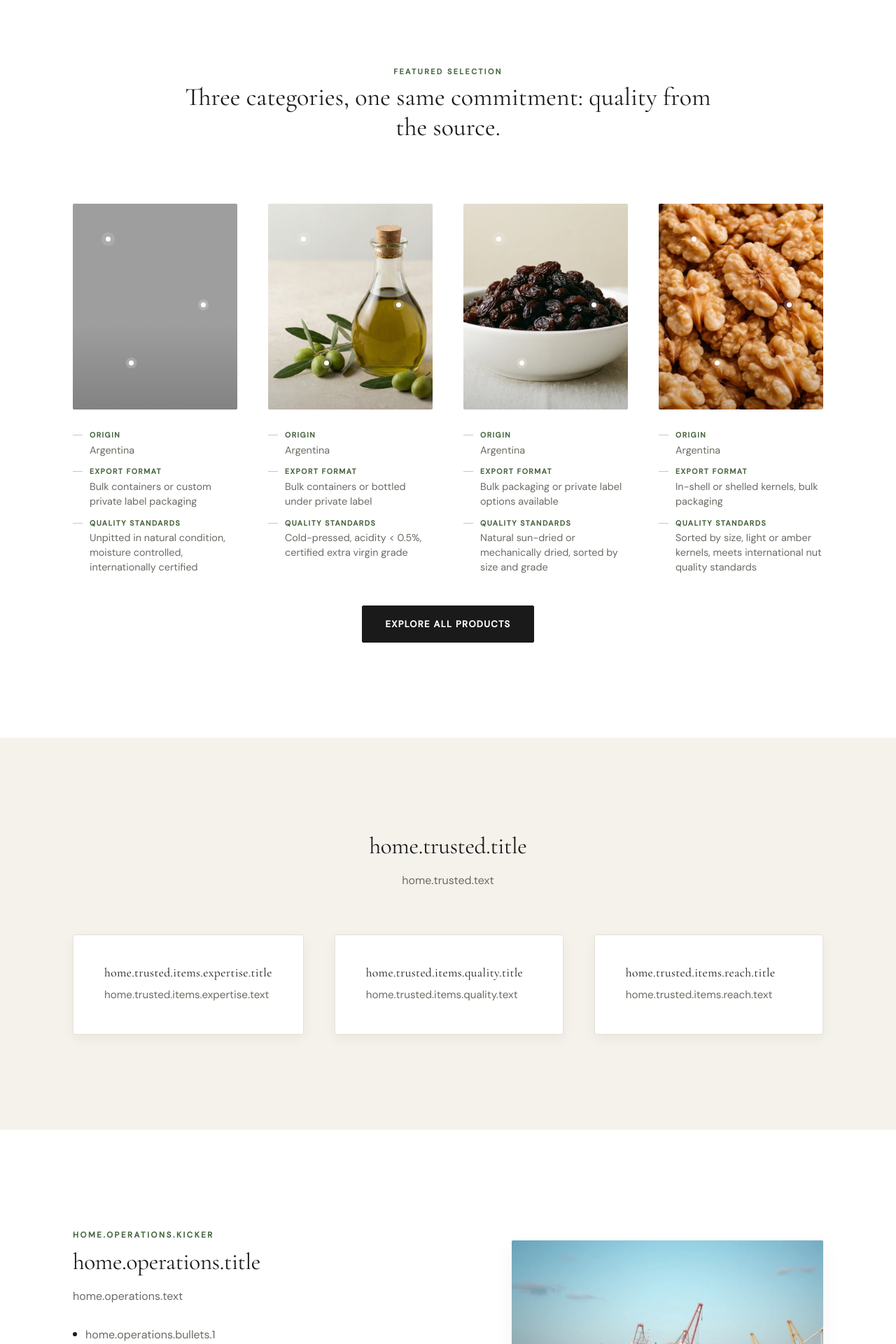
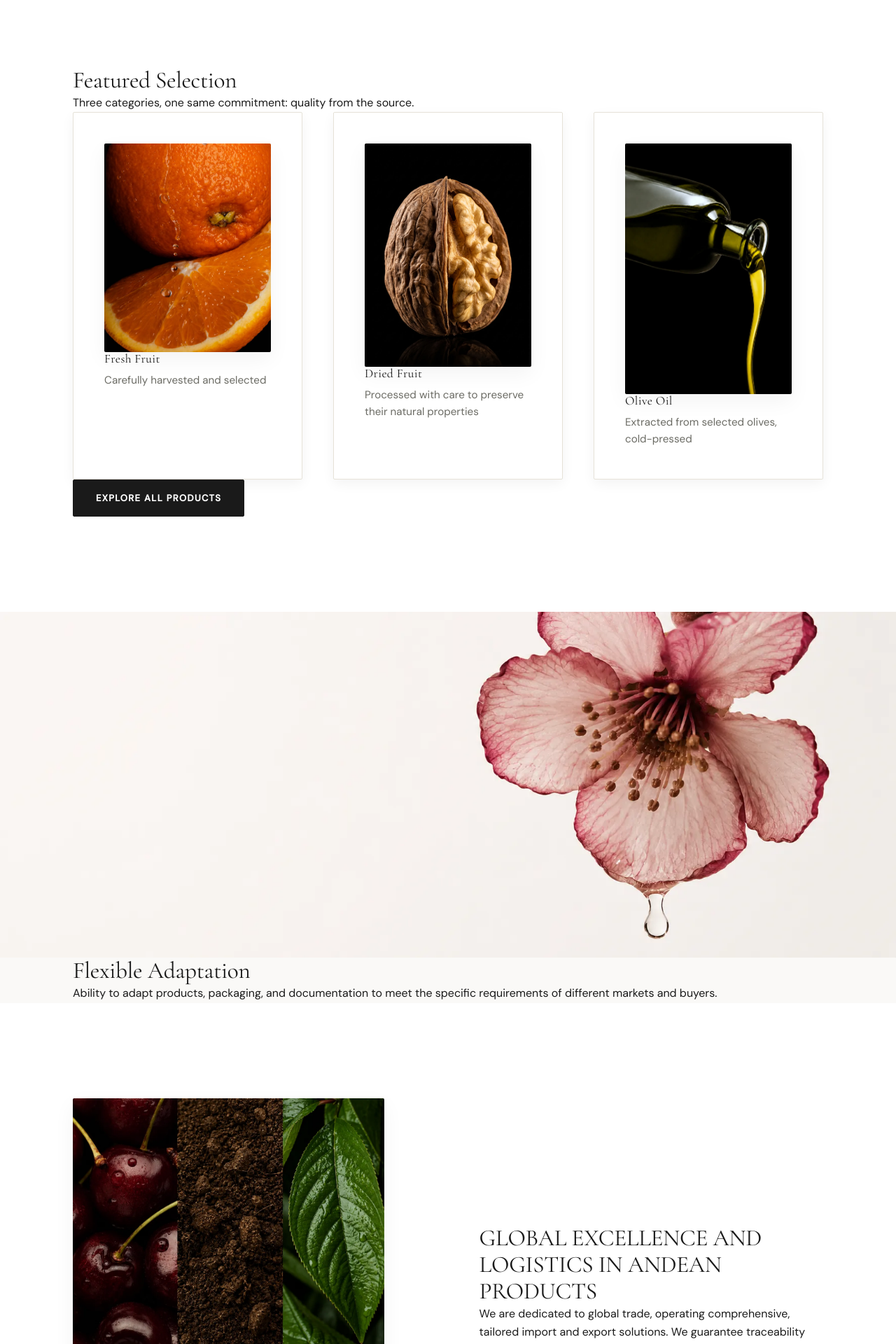
Before and after one commit to julietazcurra-commits/web-julieta, a React (Vite) app: page / in a window 1280 px wide. Shown: the part 840-2760 px from the top of the page at 70% size. Built offline with nearby package versions, Linux system fonts and the light colour scheme; grey boxes are pictures that could not be loaded.

Commit message:
Add files via upload

```diff
--- a/src/pages/HomePage.tsx
+++ b/src/pages/HomePage.tsx
@@ -1,6 +1,5 @@
 import { useTranslation } from "react-i18next";
 import { Hero } from "../components/home/Hero";
-import { HeroProducts } from "../components/home/HeroProducts";
 import { LocationPinIcon } from "../components/common/LocationPinIcon";
 import { Button } from "../components/ui/Button";
 import { images } from "../lib/images";
@@ -11,13 +10,11 @@ import "./home.css";
 export function HomePage() {
   const { t } = useTranslation();
 
-  const trustItems = [
-    { id: "expertise" },
-    { id: "quality" },
-    { id: "reach" },
+  const selectionItems = [
+    { id: "freshFruit", image: images.homeSelectionFreshFruit },
+    { id: "driedFruit", image: images.homeSelectionDriedFruit },
+    { id: "oliveOil", image: images.homeSelectionOliveOil },
   ] as const;
-
-  const operationsKicker = t("home.operations.kicker");
 
   return (
     <>
@@ -31,59 +28,59 @@ export function HomePage() {
 
       <Hero />
 
-      <HeroProducts />
-
-      <section className="page-section section-muted home-trusted" aria-labelledby="trusted-heading">
-        <div className="page-container container-narrow">
-          <h2 id="trusted-heading" className="home-trusted__title">
-            {t("home.trusted.title")}
+      <section className="page-section section-surface home-selection" aria-labelledby="selection-heading">
+        <div className="page-container">
+          <h2 id="selection-heading" className="home-selection__title">
+            {t("home.products.title")}
           </h2>
-          <p className="home-trusted__text">{t("home.trusted.text")}</p>
-        </div>
-
-        <div className="page-container">
-          <div className="home-trusted__grid">
-            {trustItems.map((item) => (
-              <article key={item.id} className="soft-card">
-                <h3>{t(`home.trusted.items.${item.id}.title`)}</h3>
-                <p>{t(`home.trusted.items.${item.id}.text`)}</p>
+          <p className="home-selection__subtitle">{t("home.products.subtitle")}</p>
+          <div className="card-grid home-selection__grid">
+            {selectionItems.map((item) => (
+              <article key={item.id} className="soft-card home-selection__card">
+                <div className="media-frame home-selection__media">
+                  <img src={item.image} alt={t(`home.products.items.${item.id}.title`)} loading="lazy" />
+                </div>
+                <h3>{t(`home.products.items.${item.id}.title`)}</h3>
+                <p>{t(`home.products.items.${item.id}.desc`)}</p>
               </article>
             ))}
+          </div>
+          <div className="home-selection__actions">
+            <Button to="/products">{t("home.products.cta")}</Button>
           </div>
         </div>
       </section>
 
-      <section className="page-section section-surface home-operations" aria-labelledby="operations-heading">
-        <div className="page-container split">
+      <section className="home-flexibility" aria-labelledby="flexibility-heading">
+        <img src={images.homeFlexibility} alt={t("home.flexibility.title")} className="home-flexibility__media" />
+        <div className="home-flexibility__overlay" aria-hidden />
+        <div className="home-flexibility__content page-container">
+          <h2 id="flexibility-heading">{t("home.flexibility.title")}</h2>
+          <p>{t("home.flexibility.text")}</p>
+        </div>
+      </section>
+
+      <section className="page-section section-surface home-excellence" aria-labelledby="excellence-heading">
+        <div className="page-container split split--reverse">
+          <div className="media-frame home-excellence__media">
+            <img src={images.homeExcellence} alt={t("home.excellence.title")} loading="lazy" />
+          </div>
           <div>
-            {operationsKicker && <p className="kicker">{operationsKicker}</p>}
-            <h2 id="operations-heading" className="home-operations__title">
-              {t("home.operations.title")}
+            <h2 id="excellence-heading" className="home-excellence__title">
+              {t("home.excellence.title")}
             </h2>
-            <p className="home-operations__text">{t("home.operations.text")}</p>
-            <ul className="home-operations__bullets">
-              {([1, 2, 3, 4] as const).map((n) => (
-                <li key={n}>{t(`home.operations.bullets.${n}`)}</li>
-              ))}
-            </ul>
-            <div className="home-operations__actions">
-              <Button to="/logistics">{t("home.operations.cta")}</Button>
-            </div>
-          </div>
-
-          <div className="media-frame home-operations__media">
-            <img src={images.portContainers} alt={t("a11y.images.home.operations")} loading="lazy" />
+            <p className="home-excellence__text">{t("home.excellence.text")}</p>
           </div>
         </div>
       </section>
 
-      <section className="page-section section-muted home-markets" aria-labelledby="markets-heading">
+      <section className="page-section section-muted home-presence" aria-labelledby="presence-heading">
         <div className="page-container container-narrow">
-          <h2 id="markets-heading" className="home-markets__title">
+          <h2 id="presence-heading" className="home-presence__title">
             {t("home.markets.title")}
           </h2>
-          <p className="home-markets__subtitle">{t("home.markets.subtitle")}</p>
-          <div className="home-markets__grid">
+          <p className="home-presence__subtitle">{t("home.markets.subtitle")}</p>
+          <div className="home-presence__grid">
             {(["asia", "china", "middleEast", "europe"] as const).map((id) => (
               <div key={id} className="home-market-icon">
                 <div className="home-market-icon__badge" aria-hidden>
@@ -93,18 +90,19 @@ export function HomePage() {
               </div>
             ))}
           </div>
+          <div className="home-presence__actions">
+            <Button to="/markets" variant="outline">{t("home.markets.cta")}</Button>
+          </div>
         </div>
       </section>
 
-      <section className="page-section section-surface home-ready" aria-labelledby="ready-heading">
-        <div className="page-container container-narrow home-ready__inner">
-          <h2 id="ready-heading" className="home-ready__title">
-            {t("home.cta.title")}
-          </h2>
-          <p className="home-ready__text">{t("home.cta.text")}</p>
-          <Button href="mailto:contact@fruitcascade.com" variant="secondary" className="home-ready__button">
-            contact@fruitcascade.com
-          </Button>
+      <section className="home-final-cta" aria-labelledby="final-cta-heading">
+        <img src={images.homeFinalCta} alt={t("home.cta.title")} className="home-final-cta__media" />
+        <div className="home-final-cta__overlay" aria-hidden />
+        <div className="home-final-cta__content page-container">
+          <h2 id="final-cta-heading">{t("home.cta.title")}</h2>
+          <p>{t("home.cta.text")}</p>
+          <Button to="/contact" variant="white">{t("home.cta.button")}</Button>
         </div>
       </section>
     </>
```
